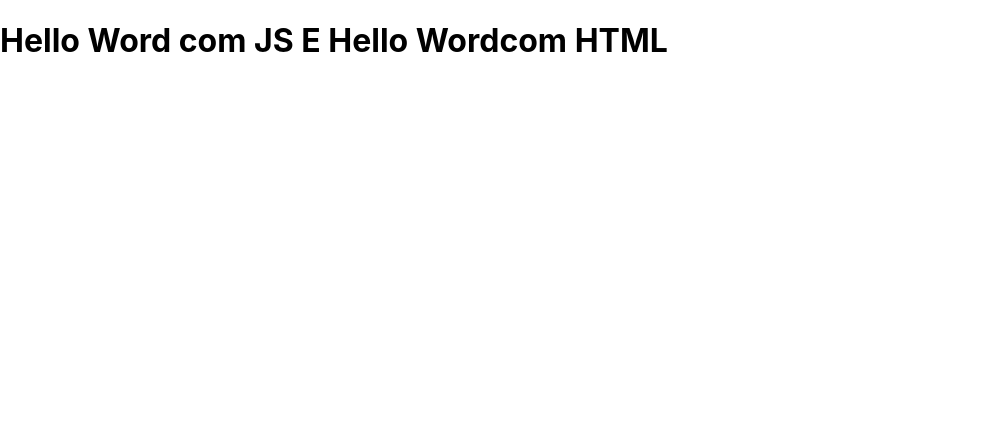
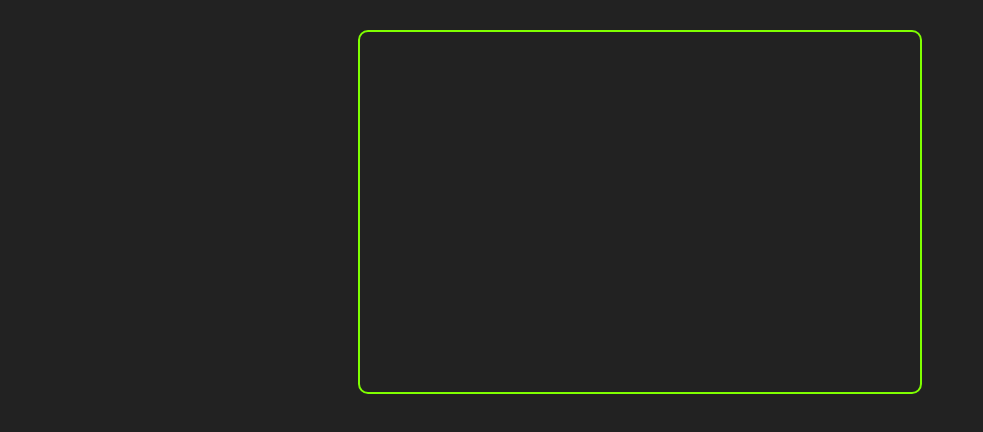
Before and after one commit to guilhermeforprojeto/react, a React (Create React App) app: page / in a window 1280 px wide. Shown: the top 432 px of the page, without its empty margins (0-983 px from the left). Built offline with nearby package versions, Linux system fonts and the light colour scheme.

Commit message:
Atualizando o CSS da pagina - App.css

```diff
--- a/src/App.css
+++ b/src/App.css
@@ -0,0 +1,9 @@
+.container {
+    max-width: 500px;
+    margin: 30px auto;
+    overflow: auto;
+    min-height: 300px;
+    border: 2px solid chartreuse;
+    padding: 30px;
+    border-radius: 10px;
+}
--- a/src/App.js
+++ b/src/App.js
@@ -1,8 +1,10 @@
 import React from "react";
+
+import './App.css';
 
 const App = () => {
   const message = "Hello Word com JS";
-  return <h1>{message} E  Hello Wordcom HTML</h1>;
+  return <div className="container"></div>
 
 
 
--- a/src/index.css
+++ b/src/index.css
@@ -5,6 +5,7 @@
     sans-serif;
   -webkit-font-smoothing: antialiased;
   -moz-osx-font-smoothing: grayscale;
+  background-color: #222;
 }
 
 code {
```
